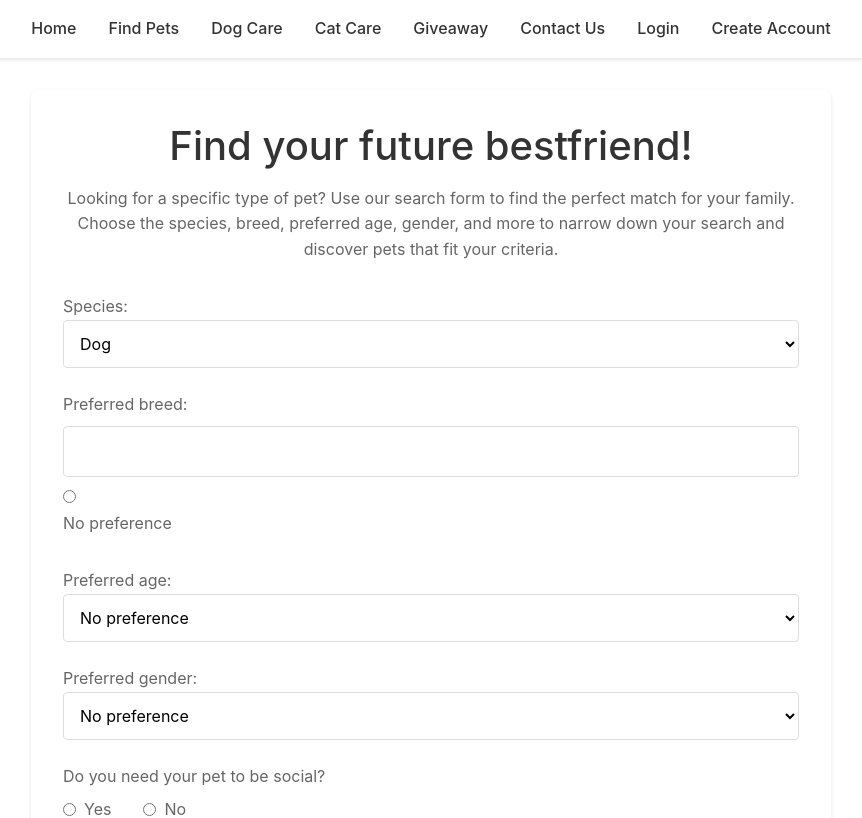
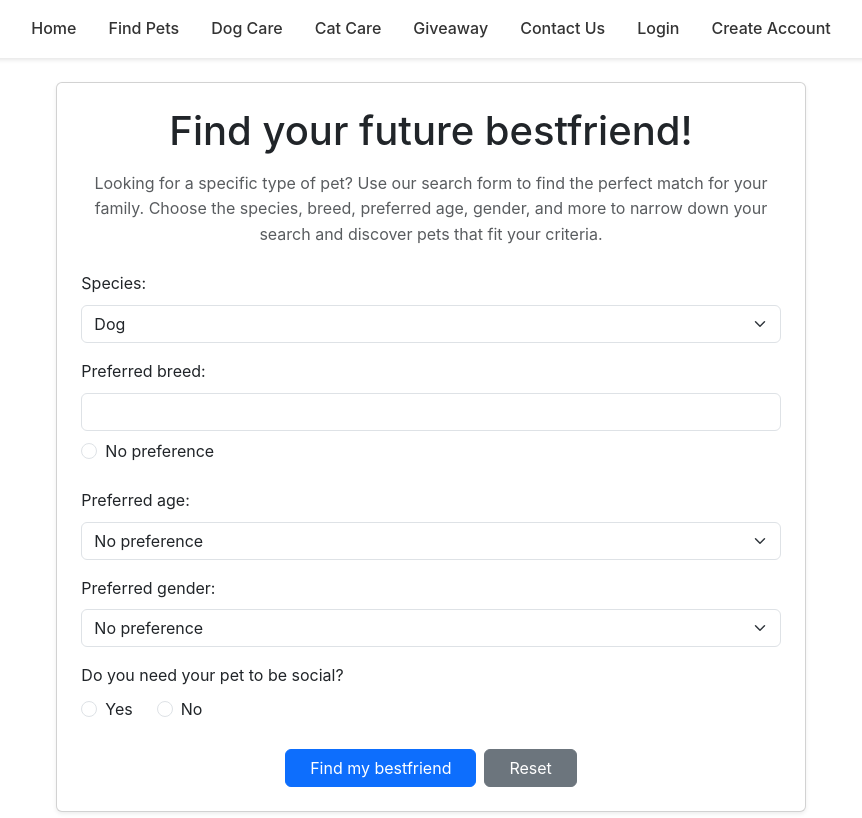
Before and after one commit to salimaammarr/TinPets, a React (Create React App) app in the folder frontend-react/: page /find-pets in a window 1280 px wide. Shown: the top 818 px of the page, without its empty margins (209-1071 px from the left). Built offline with nearby package versions, Linux system fonts and the light colour scheme.

Commit message:
Convert FindPets component to use Bootstrap classes

```diff
--- a/frontend-react/src/pages/FindPets.css
+++ /dev/null
@@ -1,128 +0,0 @@
-.find-pets {
-  max-width: 800px;
-  margin: 2rem auto;
-  padding: 2rem;
-  background-color: #ffffff;
-  border-radius: 8px;
-  box-shadow: 0 2px 4px rgba(0, 0, 0, 0.1);
-}
-
-.find-pets h1 {
-  text-align: center;
-  color: #333;
-  margin-bottom: 1rem;
-}
-
-.intro {
-  text-align: center;
-  color: #666;
-  margin-bottom: 2rem;
-  line-height: 1.6;
-}
-
-.form-group {
-  margin-bottom: 1.5rem;
-}
-
-.form-group label {
-  display: block;
-  margin-bottom: 0.5rem;
-  color: #666;
-}
-
-.form-group select,
-.form-group input[type="text"] {
-  width: 100%;
-  padding: 0.75rem;
-  border: 1px solid #ddd;
-  border-radius: 4px;
-  font-size: 1rem;
-  background-color: #fff;
-}
-
-.breed-group {
-  margin-bottom: 2rem;
-}
-
-.breed-preference {
-  margin-top: 0.5rem;
-}
-
-.breed-preference input[type="radio"] {
-  margin-right: 0.5rem;
-}
-
-.social-group p {
-  margin-bottom: 0.5rem;
-  color: #666;
-}
-
-.radio-group {
-  display: flex;
-  gap: 2rem;
-}
-
-.radio-group label {
-  display: flex;
-  align-items: center;
-  gap: 0.5rem;
-  color: #666;
-}
-
-.buttons {
-  display: flex;
-  gap: 1rem;
-  margin-top: 2rem;
-}
-
-.buttons button {
-  flex: 1;
-  padding: 0.75rem;
-  border: none;
-  border-radius: 4px;
-  font-size: 1rem;
-  cursor: pointer;
-  transition: all 0.3s ease;
-}
-
-.buttons button[type="submit"] {
-  background-color: #007bff;
-  color: white;
-}
-
-.buttons button[type="submit"]:hover {
-  background-color: #0056b3;
-}
-
-.buttons button[type="button"] {
-  background-color: #6c757d;
-  color: white;
-}
-
-.buttons button[type="button"]:hover {
-  background-color: #545b62;
-}
-
-.error-message {
-  color: #dc3545;
-  text-align: center;
-  margin-top: 1rem;
-  font-size: 0.9rem;
-}
-
-/* Responsive adjustments */
-@media (max-width: 768px) {
-  .find-pets {
-    margin: 1rem;
-    padding: 1rem;
-  }
-
-  .buttons {
-    flex-direction: column;
-  }
-
-  .radio-group {
-    flex-direction: column;
-    gap: 1rem;
-  }
-}
--- a/frontend-react/src/pages/FindPets.tsx
+++ b/frontend-react/src/pages/FindPets.tsx
@@ -1,5 +1,4 @@
 import React, { useState } from "react";
-import "./FindPets.css";
 
 interface SearchFormData {
   species: string;
@@ -96,59 +95,72 @@ const FindPets: React.FC = () => {
   };
 
   return (
-    <div className="find-pets">
-      <h1>Find your future bestfriend!</h1>
-      <p className="intro">
-        Looking for a specific type of pet? Use our search form to find the
-        perfect match for your family. Choose the species, breed, preferred age,
-        gender, and more to narrow down your search and discover pets that fit
-        your criteria.
+    <div className="container py-4">
+      <div className="row justify-content-center">
+        <div className="col-lg-8">
+          <div className="card shadow-sm">
+            <div className="card-body p-4">
+              <h1 className="text-center mb-3">Find your future bestfriend!</h1>
+              <p className="text-muted text-center mb-4">
+                Looking for a specific type of pet? Use our search form to find
+                the perfect match for your family. Choose the species, breed,
+                preferred age, gender, and more to narrow down your search and
+                discover pets that fit your criteria.
               </p>
 
               <form onSubmit={handleSubmit}>
-        <div className="form-group">
-          <label htmlFor="species">
+                <div className="mb-3">
+                  <label htmlFor="species" className="form-label">
                     Species:
+                  </label>
                   <select
                     id="species"
                     name="species"
+                    className="form-select"
                     value={formData.species}
                     onChange={handleInputChange}
                   >
                     <option value="dog">Dog</option>
                     <option value="cat">Cat</option>
                   </select>
-          </label>
                 </div>
 
-        <div className="form-group breed-group">
-          <label htmlFor="breed">Preferred breed:</label>
+                <div className="mb-4">
+                  <label htmlFor="breed" className="form-label">
+                    Preferred breed:
+                  </label>
                   <input
                     type="text"
                     id="breed"
                     name="breed"
+                    className="form-control mb-2"
                     value={formData.breed}
                     onChange={handleInputChange}
                     disabled={noPreferenceBreed}
                   />
-          <div className="breed-preference">
+                  <div className="form-check">
                     <input
                       type="radio"
                       id="mixedBreed"
                       name="breedPreference"
+                      className="form-check-input"
                       checked={noPreferenceBreed}
                       onChange={handleBreedPreferenceChange}
                     />
-            <label htmlFor="mixedBreed">No preference</label>
+                    <label className="form-check-label" htmlFor="mixedBreed">
+                      No preference
+                    </label>
                   </div>
                 </div>
 
-        <div className="form-group">
-          <label htmlFor="ageCategory">
+                <div className="mb-3">
+                  <label htmlFor="ageCategory" className="form-label">
                     Preferred age:
+                  </label>
                   <select
                     id="ageCategory"
                     name="ageCategory"
+                    className="form-select"
                     value={formData.ageCategory}
                     onChange={handleInputChange}
                   >
@@ -159,15 +171,16 @@ const FindPets: React.FC = () => {
                     <option>More than 10 years</option>
                     <option>No preference</option>
                   </select>
-          </label>
                 </div>
 
-        <div className="form-group">
-          <label htmlFor="gender">
+                <div className="mb-3">
+                  <label htmlFor="gender" className="form-label">
                     Preferred gender:
+                  </label>
                   <select
                     id="gender"
                     name="gender"
+                    className="form-select"
                     value={formData.gender}
                     onChange={handleInputChange}
                   >
@@ -175,44 +188,65 @@ const FindPets: React.FC = () => {
                     <option>Female</option>
                     <option>No preference</option>
                   </select>
-          </label>
                 </div>
 
-        <div className="form-group social-group">
-          <p>Do you need your pet to be social?</p>
-          <div className="radio-group">
-            <label>
+                <div className="mb-4">
+                  <p className="mb-2">Do you need your pet to be social?</p>
+                  <div className="d-flex gap-4">
+                    <div className="form-check">
                       <input
                         type="radio"
+                        id="socialYes"
                         name="social"
                         value="yes"
+                        className="form-check-input"
                         checked={formData.social === "yes"}
                         onChange={handleInputChange}
                       />
+                      <label className="form-check-label" htmlFor="socialYes">
                         Yes
                       </label>
-            <label>
+                    </div>
+                    <div className="form-check">
                       <input
                         type="radio"
+                        id="socialNo"
                         name="social"
                         value="no"
+                        className="form-check-input"
                         checked={formData.social === "no"}
                         onChange={handleInputChange}
                       />
+                      <label className="form-check-label" htmlFor="socialNo">
                         No
                       </label>
                     </div>
                   </div>
+                </div>
 
-        <div className="buttons">
-          <button type="submit">Find my bestfriend</button>
-          <button type="button" onClick={handleReset}>
+                <div className="d-grid gap-2 d-md-flex justify-content-center">
+                  <button type="submit" className="btn btn-primary px-4">
+                    Find my bestfriend
+                  </button>
+                  <button
+                    type="button"
+                    className="btn btn-secondary px-4"
+                    onClick={handleReset}
+                  >
                     Reset
                   </button>
                 </div>
 
-        {errorMessage && <p className="error-message">{errorMessage}</p>}
+                {errorMessage && (
+                  <div className="alert alert-danger mt-3 text-center">
+                    {errorMessage}
+                  </div>
+                )}
               </form>
+            </div>
+          </div>
+        </div>
+      </div>
     </div>
   );
 };
```
Lines whose indentation alone changed are shown as unchanged.
